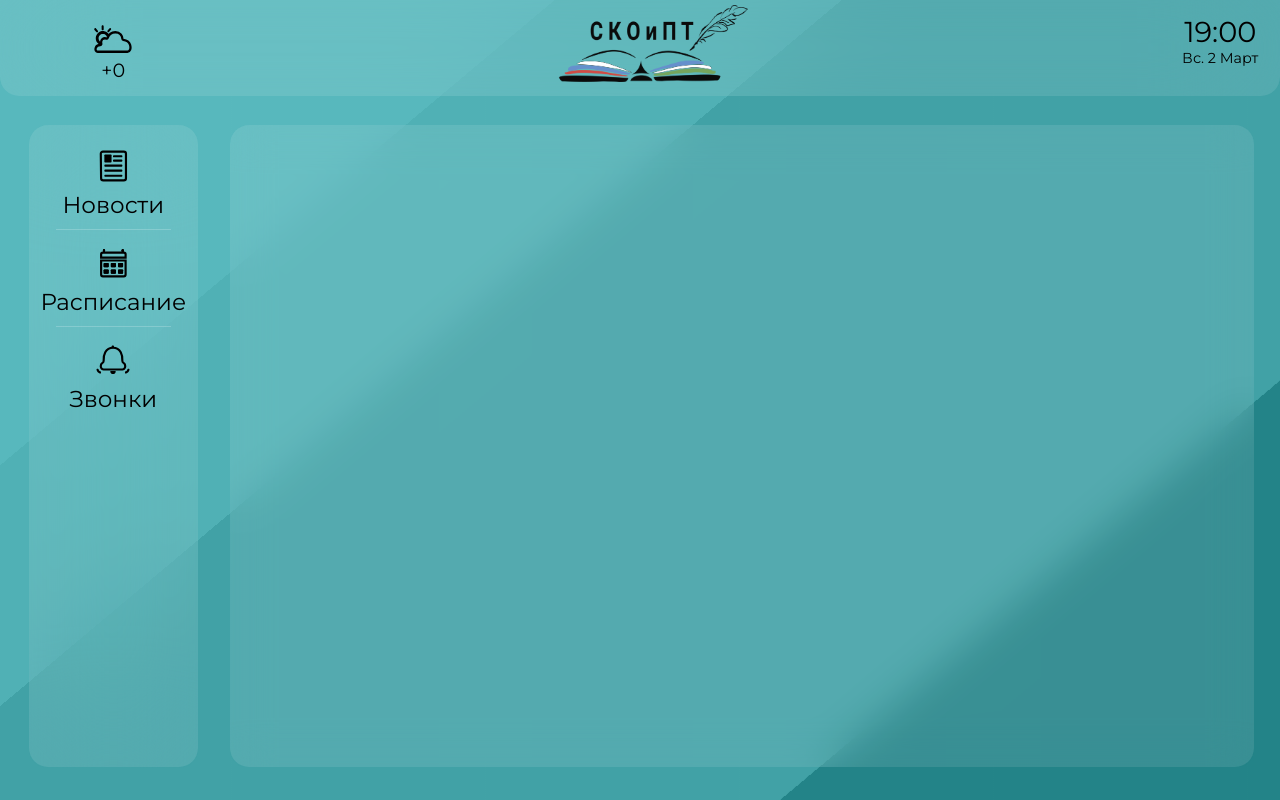
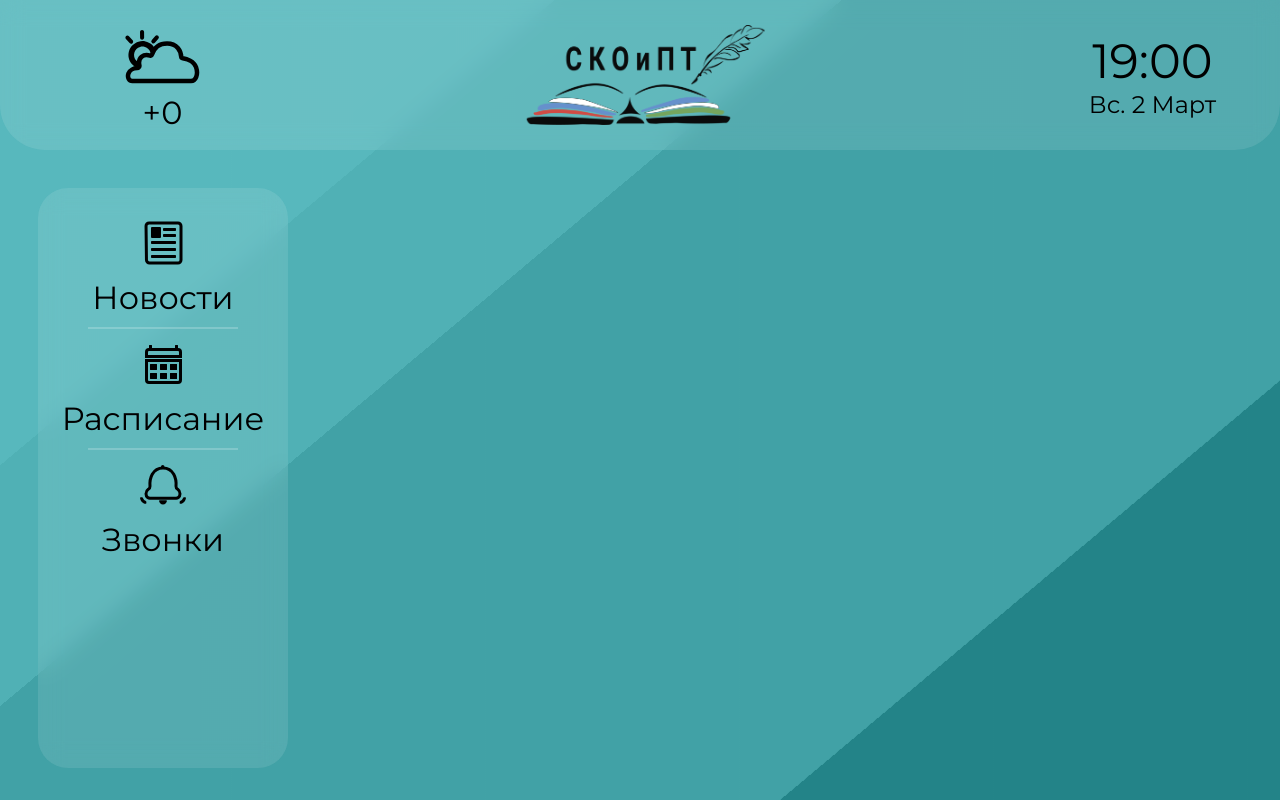
Before and after one commit to re-mud/schedule, a React (Create React App) app: page / in a window 1280 px wide. Built offline with nearby package versions, Linux system fonts and the light colour scheme; no server answers.

Commit message:
change em to px in css

```diff
--- a/src/App.css
+++ b/src/App.css
@@ -1,13 +1,21 @@
 .app {
+    font-size: 24px;
     height: 100%;
 }
 .app__container {
-    backdrop-filter: blur(1.5625em);
-    font-size: 1vw;
-    margin-top: 2.25em;
-    margin-left: 18em;
-    border-radius: 1.5em;
+    position: absolute;
+    display: flex;
+    align-items: center;
+    top: 150px;
+    left: 288px;
+    width: calc(100% - 288px);
+    height: calc(100% - 150px);
+}
+.app__pack {
+    backdrop-filter: blur(11px);
+    border-radius: 30px;
     background-color: rgba(255, 255, 255, 0.1);
-    width: 80vw;
-    height: calc(100% - 12.3vw);
+    width: fit-content;
+    height: fit-content;
+    margin: auto;
 }
--- a/src/App.js
+++ b/src/App.js
@@ -20,13 +20,15 @@ function App() {
                 <Navigation />
 
                 <div className='app__container'>
-                    <Routes>
-                        <Route path="/" element={<Home />} />
+                    <div className='app__pack'>
+                        <Routes>
+                            <Route path="/" element={<Home />} />
 
-                        <Route path="/news" element={<News />} />
+                            <Route path="/news" element={<News />} />
 
-                        <Route path="*" element={<NotFound />} />
-                    </Routes>
+                            <Route path="*" element={<NotFound />} />
+                        </Routes>
+                    </div>
                 </div>
             </Router>
         </div>
--- a/src/components/Head/Head.css
+++ b/src/components/Head/Head.css
@@ -1,41 +1,40 @@
 .head {
     width: 100%;
-    font-size: 3vw;
-    height: 2.5em;
-    backdrop-filter: blur(1.5625em);
-    border-bottom-right-radius: 0.5em;
-    border-bottom-left-radius: 0.5em;
+    height: 150px;
+    backdrop-filter: blur(11px);
+    border-bottom-right-radius: 45px;
+    border-bottom-left-radius: 45px;
     background-color: rgba(255, 255, 255, 0.1);
     display: inline-block;
 }
 .head__logo {
-    margin-left: calc(50% - 6.3em);
-    height: 2em;
-    margin-top: 0.125em;
+    margin-left: calc(50% - 325px);
+    width: 250px;
+    height: 100px;
+    margin-top: 25px;
 }
 .head__date-container {
-    font-size: 0.75em;
-    margin-top: 0.5em;
-    margin-right: 0.75em;
+    margin-top: 32px;
+    margin-right: 64px;
     float: right;
     text-align: center;
 }
 .head__time {
-
+    font-size: 48px;
 }
 .head__date {
-    font-size: 0.5em;
+    font-size: 24px;
 }
 .head__weather {
-    display:grid;
+    display: grid;
     text-align: center;
-    margin: 0.5em;
-    margin-left: 2.45em;
+    margin-top: 18px;
+    margin-left: 125px;
     float: left;
 }
 .head__weather-icon {
-    width: 1em;
+    width: 75px;
 }
 .head__temperature {
-    font-size: 0.5em;
+    font-size: 32px;
 }
--- a/src/components/Navigation/Navigation.css
+++ b/src/components/Navigation/Navigation.css
@@ -1,37 +1,36 @@
 .navigation {
-    margin: 0.75em;
-    font-size: 3vw;
-    backdrop-filter: blur(1.5625em);
-    border-radius: 0.5em;
+    margin: 38px;
+    backdrop-filter: blur(11px);
+    border-radius: 30px;
     background-color: rgba(255, 255, 255, 0.1);
-    padding: 0.2em;
-    height: calc(100% - 4.5em);
-    width: 4em;
+    padding: 20px;
+    height: calc(100% - 260px);
+    width: 210px;
     float: left;
 }
 .navigation__container {
-    padding-top: 0.4em;
     overflow: overlay;
     height: 100%;
     width: 100%;
 }
 .navigation__section {
     text-align: center;
-    font-size: 0.75em;
-    margin-bottom: 0.5em;
+    font-size: 40px;
+    margin-top: 10px;
 }
 .navigation__section-icon {
-    width: 1.25em;
+    width: 50px;
 }
 .navigation__section-line {
-    height: 0.05em;
-    margin-top: 0.35em;
-    margin-left: 12.5%;
-    width: 75%;
+    height: 2px;
+    margin-top: 10px;
+    margin-left: auto;
+    margin-right: auto;
+    width: 150px;
     background: rgba(255, 255, 255, 0.2);
 }
 .navigation__section-text {
-    font-size: 0.8em;
+    font-size: 32px;
 }
 .navigation__container::-webkit-scrollbar {
     width: 0;
--- a/src/pages/Home/Home.css
+++ b/src/pages/Home/Home.css
@@ -1,3 +1,3 @@
 .home {
-    display: inline-block;
+
 }
--- a/src/pages/NotFound/NotFound.css
+++ b/src/pages/NotFound/NotFound.css
@@ -1,9 +1,9 @@
 .not-found {
-    display: inline-block;
-    padding: 1em;
-    font-size: 2em;
+    padding: 60px;
+    font-size: 32px;
     text-align: center;
-    width: calc(100% - 2em);
+    width: fit-content;
+    height: 400px;
 }
 
 h1 {
```
